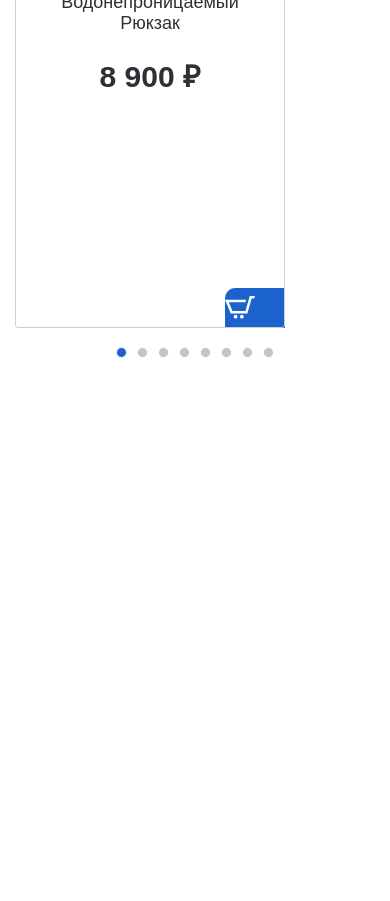
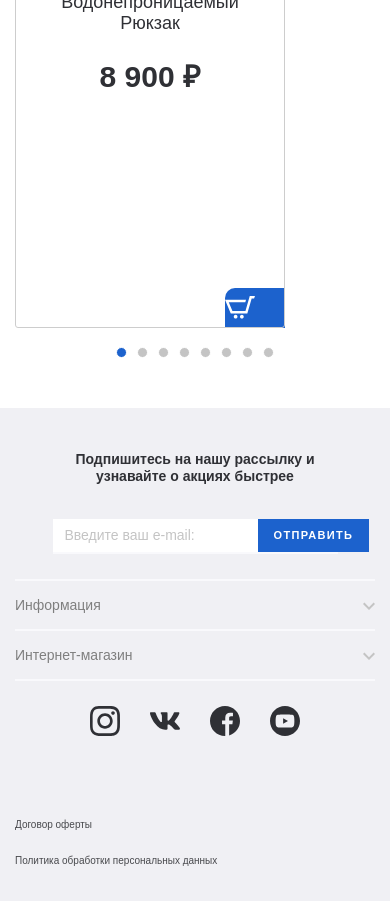
Before and after one commit to Evgeny-Laznevoy/StoreMoto, a website: page app/index.html in a window 390 px wide. Shown: the part 3464-4365 px from the top of the page. Before the commit the page ends 3872 px from the top, so only its background shows below. Drawn offline with nearby package versions, Linux system fonts and the light colour scheme.

Commit message:
settings media requests footer section

```diff
--- a/app/index.html
+++ b/app/index.html
@@ -1117,7 +1117,7 @@
       </div>
     </div>
   </section>
-<!--
+
   <footer class="footer">
     <div class="container">
       <div class="footer__top">
@@ -1131,8 +1131,8 @@
               <button class="footer-form__btn" type="submit">Отправить</button>
             </form>
           </div>
-          <div class="footer__top-item">
-            <h6 class="footer__top-title">Информация</h6>
+          <div class="footer__top-item footer__top-itemdrop">
+            <h6 class="footer__top-title footer__topdrop">Информация</h6>
             <ul class="footer-list">
               <li class="footer-list__item">
                 <a href="#">О компании</a>
@@ -1149,7 +1149,7 @@
             </ul>
           </div>
           <div class="footer__top-item">
-            <h6 class="footer__top-title">Интернет-магазин</h6>
+            <h6 class="footer__top-title footer__topdrop">Интернет-магазин</h6>
             <ul class="footer-list">
               <li class="footer-list__item">
                 <a href="#">Доставка и самовывоз</a>
@@ -1201,7 +1201,6 @@
       </div>
     </div>
   </footer>
- -->
 
   <script src="https://ajax.googleapis.com/ajax/libs/jquery/3.4.1/jquery.min.js"></script>
   <script src="js/libs.min.js"></script>
--- a/app/js/main.js
+++ b/app/js/main.js
@@ -111,4 +111,9 @@ $(function () {
   $(".menu__btn").on("click", function () {
     $(".menu-mobile__list").toggleClass("menu-mobile__list--active");
   });
+
+  $('.footer__topdrop').on('click', function(){
+    $(this).next().slideToggle();
+    $(this).toggleClass('footer__topdrop--active');
+  })
 });
--- a/app/scss/_media.scss
+++ b/app/scss/_media.scss
@@ -123,12 +123,27 @@
   .tabs-wrapper {
     overflow-x: scroll;
   }
-
 }
 
+@media (max-width: 940px) {
+  .footer {
+    &__top {
+      &-inner {
+        flex-wrap: wrap;
+        justify-content: space-around;
+      }
 
-@media (max-width: 840px) {
+      &-item {
+        margin-bottom: 25px;
+      }
+    }
+  }
+}
 
+@media (max-width: 740px) {
+  .footer__top-item {
+    width: 100%;
+  }
 }
 
 @media (max-width: 640px) {
@@ -156,7 +171,7 @@
   .search__content-btn {
     font-size: 0;
     line-height: 0;
-    background-image: url('../img/search.svg');
+    background-image: url("../img/search.svg");
     padding: 17px;
     width: 24px;
     height: 24px;
@@ -177,6 +192,73 @@
   }
 }
 
+@media (max-width: 540px) {
+  .footer__top {
+    &-item {
+      border-bottom: 2px solid #f9f9fc;
+      width: 100%;
+
+      &.footer__top-itemdrop {
+        margin-bottom: 0;
+        border-top: 2px solid #f9f9fc;
+      }
+
+      &.footer__top-newslatter {
+        margin-right: auto;
+        margin-left: auto;
+        width: 285px;
+        text-align: center;
+      }
+      &.footer__top-social {
+        width: 100%;
+        border-bottom: none;
+      }
+    }
+    &-inner {
+      justify-content: start;
+    }
+    &-title {
+      &.footer__topdrop {
+        font-size: 14px;
+        line-height: 18px;
+        color: #7f7f7f;
+        font-weight: 500;
+        padding: 15px 0;
+      }
+    }
+  }
+  .footer__bottom {
+    flex-direction: column;
+    align-items: start;
+    &-link {
+      margin: 12px 0;
+    }
+  }
+  .social-list {
+    justify-content: center;
+  }
+  .footer-list {
+    display: none;
+  }
+  .footer__topdrop {
+    position: relative;
+
+    &::after {
+      position: absolute;
+      content: '';
+      background-image: url(../img/arrow-drop-up.svg);
+      right: 0;
+      width: 12px;
+      height: 8px;
+      transform: rotate(180deg);
+      top: 21px;
+    }
+
+    &.footer__topdrop--active::after {
+      transform: rotate(0deg);
+    }
+  }
+}
 
 @media (max-width: 440px) {
   .banner-section {
@@ -186,6 +268,6 @@
   }
 
   .categories__item {
-    padding: 20px 10px  16px;
+    padding: 20px 10px 16px;
   }
 }
```
Also changed, not shown: app/css/style.min.css, app/js/libs.min.js.
